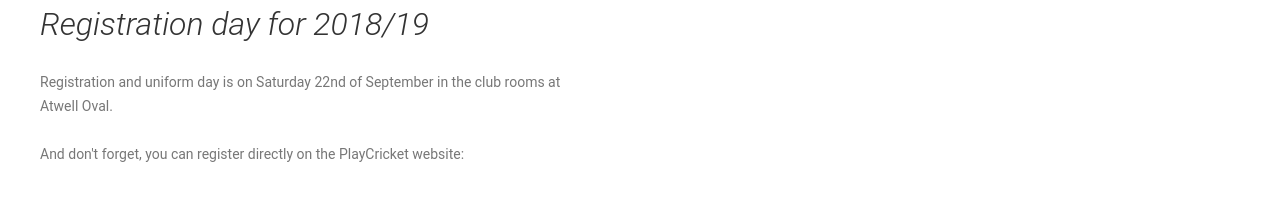
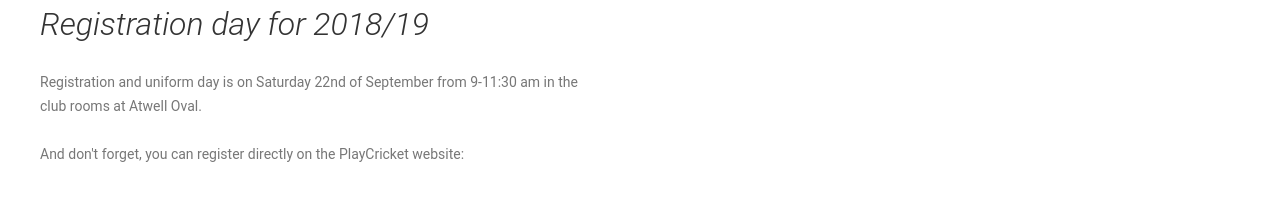
Before and after one commit to bwobbones/jandakotlakescricket, an Angular app: page / in a window 1280 px wide. Shown: the part 723-939 px from the top of the page. Built offline with nearby package versions, Linux system fonts and the light colour scheme; some icons are missing.

Commit message:
added time of registration day.

```diff
--- a/src/app/app.component.html
+++ b/src/app/app.component.html
@@ -73,7 +73,7 @@
 					<div class="feature-box bg-muted">
 						<h1>Registration day for 2018/19</h1>
 						<p>
-							Registration and uniform day is on Saturday 22nd of September in the club rooms at Atwell Oval.
+							Registration and uniform day is on Saturday 22nd of September from 9-11:30 am in the club rooms at Atwell Oval.
 							<br/><br/>
 							And don't forget, you can register directly on the PlayCricket website:
 						</p>
```
